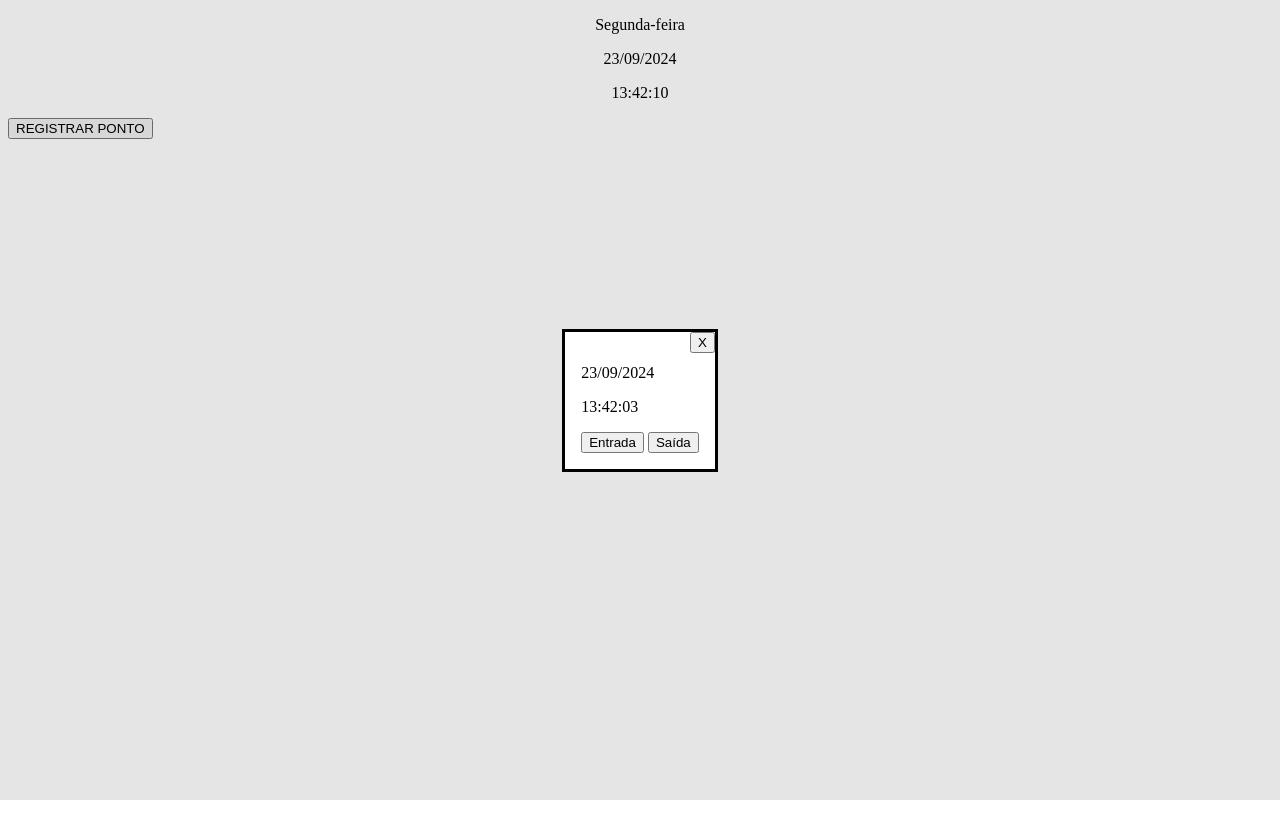
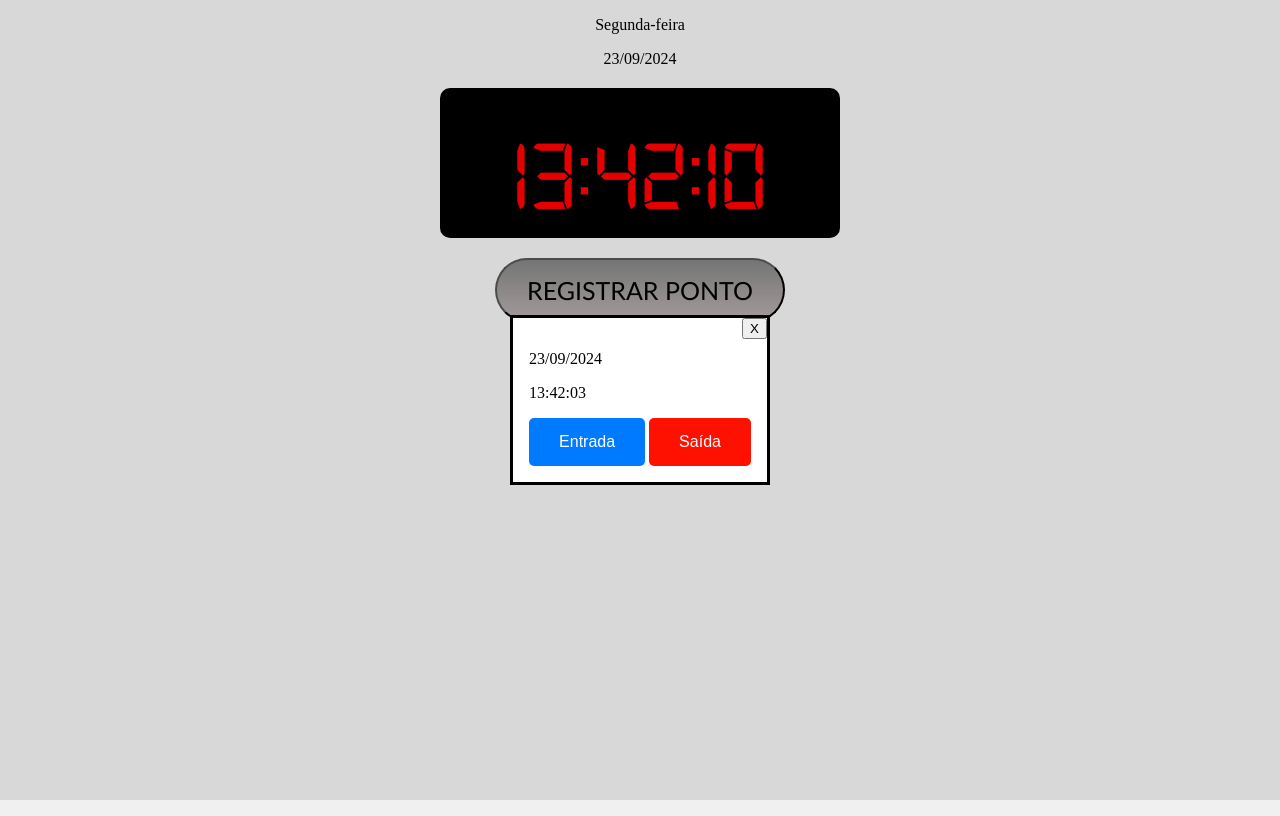
Before and after one commit to felpino2/controle-de-horarios, a plain HTML site: page index.html in a window 1280 px wide. Both pictures are taken after a click on the button "REGISTRAR PONTO". Drawn offline with Linux system fonts and the light colour scheme.

Commit message:
many changes

```diff
--- a/css/style.css
+++ b/css/style.css
@@ -8,3 +8,98 @@
     right: 0;
 
 }
+
+
+body {
+    margin: 0; /* Remove default margin */
+    height: 100vh; /* Full height */
+    background-color: #f0f0f0; /* Optional background color */
+}
+
+dialog {
+    inset-inline-start: 0px;
+    inset-inline-end: 0px;
+    width: fit-content;
+    height: fit-content;
+    background-color: canvas;
+    color: canvastext;
+    margin: auto;
+    border-width: initial;
+    border-style: solid;
+    border-color: initial;
+    border-image: initial;
+    padding: 1em;
+}
+
+#btn-dialog-entrada {
+    padding: 15px 30px;
+    font-size: 16px;
+    color: white;
+    background-color: #007BFF;
+    border: none;
+    border-radius: 5px;
+    cursor: pointer;
+    transition: opacity 0.3s ease;
+}
+
+#btn-dialog-entrada:hover{
+    opacity: 0.5;
+}
+
+#btn-dialog-saida {
+    padding: 15px 30px;
+    font-size: 16px;
+    color: white;
+    background-color: #ff1100;
+    border: none;
+    border-radius: 5px;
+    cursor: pointer;
+    transition: opacity 0.3s ease;
+}
+
+#btn-dialog-saida:hover{
+    opacity: 0.5;
+}
+
+.button-container {
+    display: flex;
+    justify-content: center;
+    align-items: center;
+}
+
+#btn-registrar-ponto {
+    padding: 15px 30px;
+    font-size: 25px;
+    cursor: pointer;
+    border-radius: 40px;
+    background-color: #808381;
+    transition: opacity 0.3s ease;
+    font-family: 'Gill Sans', 'Gill Sans MT', Calibri, 'Trebuchet MS', sans-serif;
+    background: linear-gradient(to bottom, #808381, #b6abab);
+}
+
+#btn-registrar-ponto:hover{
+    opacity: 0.7;
+}
+
+#clock-container {
+    width: 400px; /* Width of the box */
+    height: 150px; /* Height of the box */
+    display: flex;
+    justify-content: center;
+    align-items: center;
+    background-color: black; /* Background color of the box */
+    border-radius: 10px; /* Rounded corners */
+    margin: 20px auto; /* Center the box */
+}
+
+@font-face {
+    font-family:'digital-clock-font';
+    src: url('digital-7.ttf') format('truetype');
+}
+
+#hora-atual{
+    font-family: 'digital-clock-font';
+    color: red;
+    font-size: 100px;
+}
--- a/index.html
+++ b/index.html
@@ -10,10 +10,13 @@
     <div class="data-hora">
         <p id="dia-semana"></p>
         <p id="data-atual"></p>
-        <p id="hora-atual"></p>
+        <div id="clock-container">
+            <p id="hora-atual"></p>
+        </div>
     </div>
-    <button id="btn-registrar-ponto">REGISTRAR PONTO</button>
-
+    <div class="button-container">
+        <button id="btn-registrar-ponto">REGISTRAR PONTO</button>
+    </div>
     <dialog id="dialog-ponto">
         <p id="dialog-data">Data</p>
         <p id="dialog-hora">Hora</p>
--- a/js/index.js
+++ b/js/index.js
@@ -15,6 +15,7 @@ const horaAtual = document.getElementById("hora-atual");
 const btnRegistrarPonto = document.getElementById("btn-registrar-ponto")
 
 btnRegistrarPonto.addEventListener("click", register);
+
 
 
 
@@ -68,6 +69,7 @@ function register() {
 
 
 
+
 function updateContentHour() {
     horaAtual.textContent = getCurrentTime();
 }
@@ -80,7 +82,6 @@ function getCurrentTime(){
     const date = new Date();
     return String(date.getHours()).padStart(2, '0') + ":" + String(date.getMinutes()).padStart(2, '0') + ":" + String(date.getSeconds()).padStart(2, '0');
 }
-
 
 //retorna a data atual no padrão dd/mm/yyyy
 function getCurrentDate(){
```
Also changed, not shown: css/digital-7.ttf (added).
